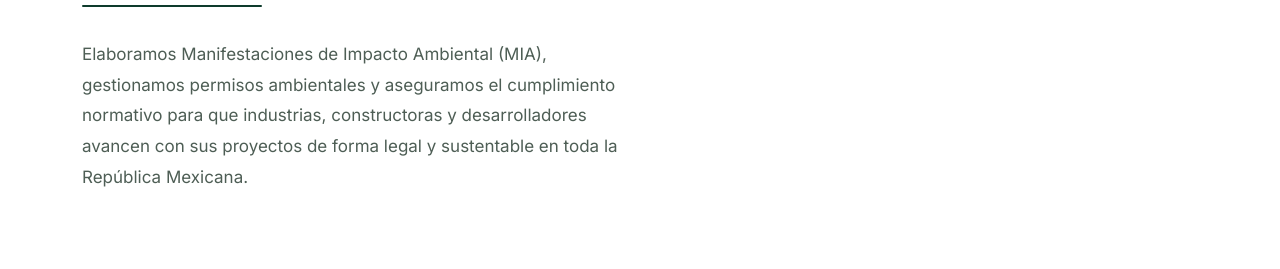
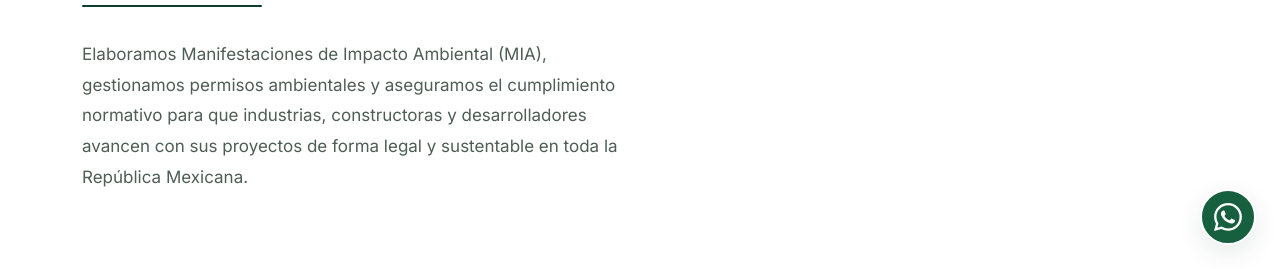
Before and after one commit to DonTorcido/Lainfing-page-consultora-ambiental, a plain HTML site: page index.html in a window 1280 px wide. Shown: the part 531-800 px from the top of the page. Drawn offline with Linux system fonts and the light colour scheme.

Commit message:
Whatsapp button contact added and README.md modificated

```diff
--- a/assets/css/styles.css
+++ b/assets/css/styles.css
@@ -206,6 +206,18 @@ img { max-width: 100%; height: auto; }
 .social a { width: 44px; height: 44px; border-radius: 50%; display: inline-flex; align-items: center; justify-content: center; font-size: 1.125rem; color: var(--gold-400); border: 1.5px solid rgba(216, 184, 80, .45); transition: background-color .2s, color .2s; }
 .social a:hover { background: var(--gold-500); color: var(--green-900); text-decoration: none; }
 .footer-bottom { margin-top: 3.5rem; padding-block: 1.5rem 2rem; border-top: 1px solid rgba(217, 226, 220, .2); font-size: .875rem; }
+/* Espacio extra para que el botón flotante de WhatsApp no tape "Aviso de privacidad" */
+@media (max-width: 1199.98px) { .footer-bottom { padding-bottom: calc(56px + 2.5rem + env(safe-area-inset-bottom, 0px)); } }
+
+/* ---------- Botón flotante de WhatsApp ---------- */
+/* Verde de la paleta (no el verde de WhatsApp) para mantener la regla 60-30-10;
+   ícono blanco sobre --green-700: 7.4:1. Borde blanco para separarlo del pie verde oscuro. */
+.whatsapp-float { position: fixed; right: calc(24px + env(safe-area-inset-right, 0px)); bottom: calc(24px + env(safe-area-inset-bottom, 0px)); z-index: 1020; width: 56px; height: 56px; border-radius: 50%; display: inline-flex; align-items: center; justify-content: center; font-size: 1.75rem; color: #fff; background: var(--green-700); border: 2px solid #fff; box-shadow: var(--shadow-md); text-decoration: none; transition: background-color .2s, transform .2s, box-shadow .2s; }
+.whatsapp-float:hover, .whatsapp-float:focus-visible { background: var(--green-900); color: #fff; transform: translateY(-2px); box-shadow: 0 10px 28px rgba(14, 59, 44, .22); }
+.whatsapp-float:focus-visible { border-radius: 50%; }
+.whatsapp-float:active { transform: none; }
+@media (max-width: 575.98px) { .whatsapp-float { right: calc(16px + env(safe-area-inset-right, 0px)); bottom: calc(16px + env(safe-area-inset-bottom, 0px)); } }
+@media print { .whatsapp-float { display: none; } }
 
 /* ---------- Listas en filas de Bootstrap ---------- */
 .row > li { display: flex; flex-direction: column; }
--- a/index.html
+++ b/index.html
@@ -581,6 +581,14 @@
     </div>
   </footer>
 
+  <!-- ===================== BOTÓN FLOTANTE DE WHATSAPP ===================== -->
+  <!-- REEMPLAZAR: número de WhatsApp del cliente en formato internacional, solo dígitos (52 + 10 dígitos) -->
+  <a class="whatsapp-float" href="https://wa.me/520000000000?text=Hola%2C%20me%20gustar%C3%ADa%20solicitar%20asesor%C3%ADa%20ambiental." target="_blank" rel="noopener" aria-label="Solicitar asesoría por WhatsApp (se abre en una pestaña nueva)">
+    <svg xmlns="http://www.w3.org/2000/svg" fill="currentColor" class="bi" aria-hidden="true" focusable="false" viewBox="0 0 16 16">
+  <path d="M13.601 2.326A7.85 7.85 0 0 0 7.994 0C3.627 0 .068 3.558.064 7.926c0 1.399.366 2.76 1.057 3.965L0 16l4.204-1.102a7.9 7.9 0 0 0 3.79.965h.004c4.368 0 7.926-3.558 7.93-7.93A7.9 7.9 0 0 0 13.6 2.326zM7.994 14.521a6.6 6.6 0 0 1-3.356-.92l-.24-.144-2.494.654.666-2.433-.156-.251a6.56 6.56 0 0 1-1.007-3.505c0-3.626 2.957-6.584 6.591-6.584a6.56 6.56 0 0 1 4.66 1.931 6.56 6.56 0 0 1 1.928 4.66c-.004 3.639-2.961 6.592-6.592 6.592m3.615-4.934c-.197-.099-1.17-.578-1.353-.646-.182-.065-.315-.099-.445.099-.133.197-.513.646-.627.775-.114.133-.232.148-.43.05-.197-.1-.836-.308-1.592-.985-.59-.525-.985-1.175-1.103-1.372-.114-.198-.011-.304.088-.403.087-.088.197-.232.296-.346.1-.114.133-.198.198-.33.065-.134.034-.248-.015-.347-.05-.099-.445-1.076-.612-1.47-.16-.389-.323-.335-.445-.34-.114-.007-.247-.007-.38-.007a.73.73 0 0 0-.529.247c-.182.198-.691.677-.691 1.654s.71 1.916.81 2.049c.098.133 1.394 2.132 3.383 2.992.47.205.84.326 1.129.418.475.152.904.129 1.246.08.38-.058 1.171-.48 1.338-.943.164-.464.164-.86.114-.943-.049-.084-.182-.133-.38-.232"/>
+</svg>
+  </a>
+
   <script src="assets/vendor/bootstrap/bootstrap.bundle.min.js" defer></script>
   <script src="assets/js/main.js" defer></script>
 </body>
```
Also changed, not shown: 1 other file.
